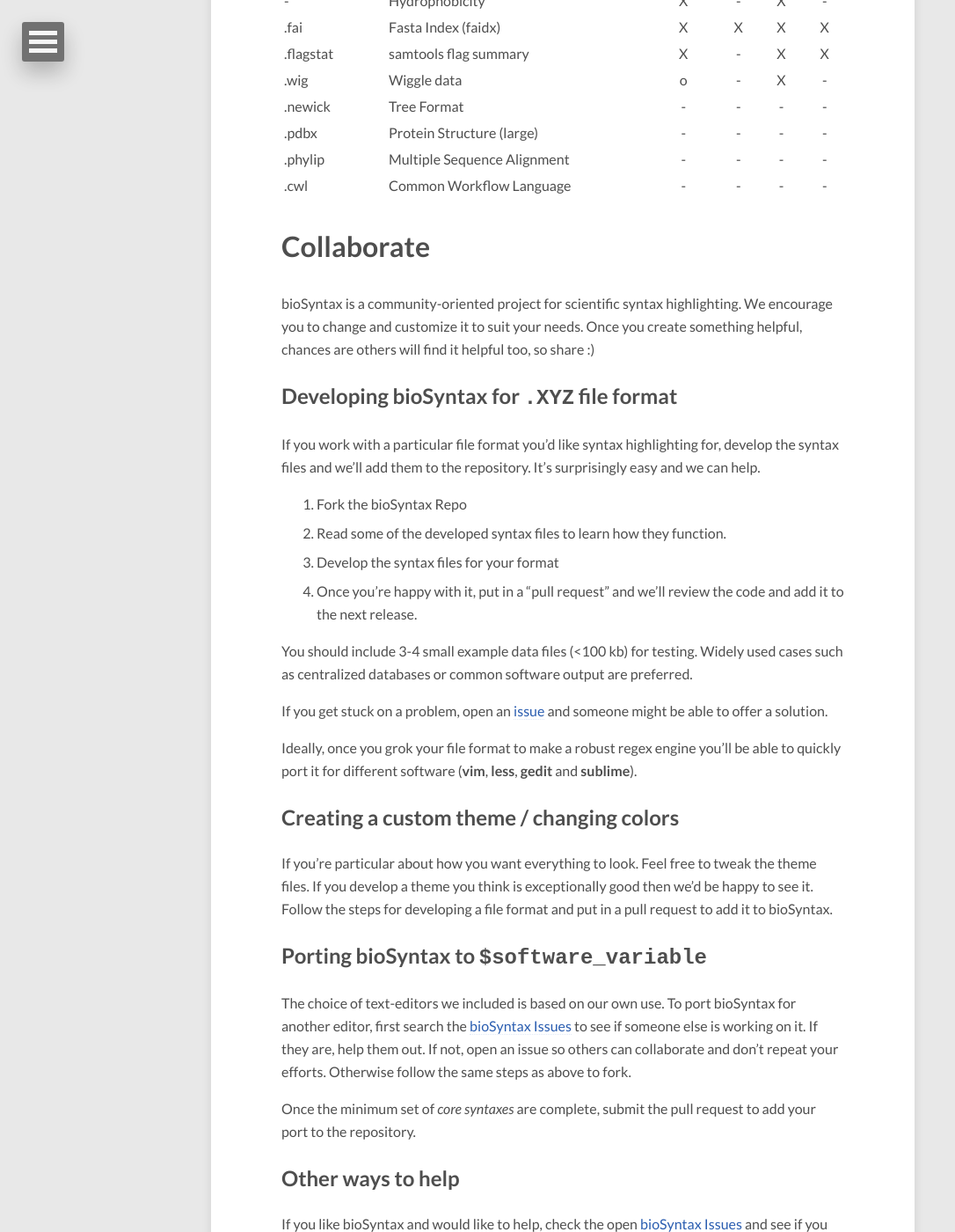
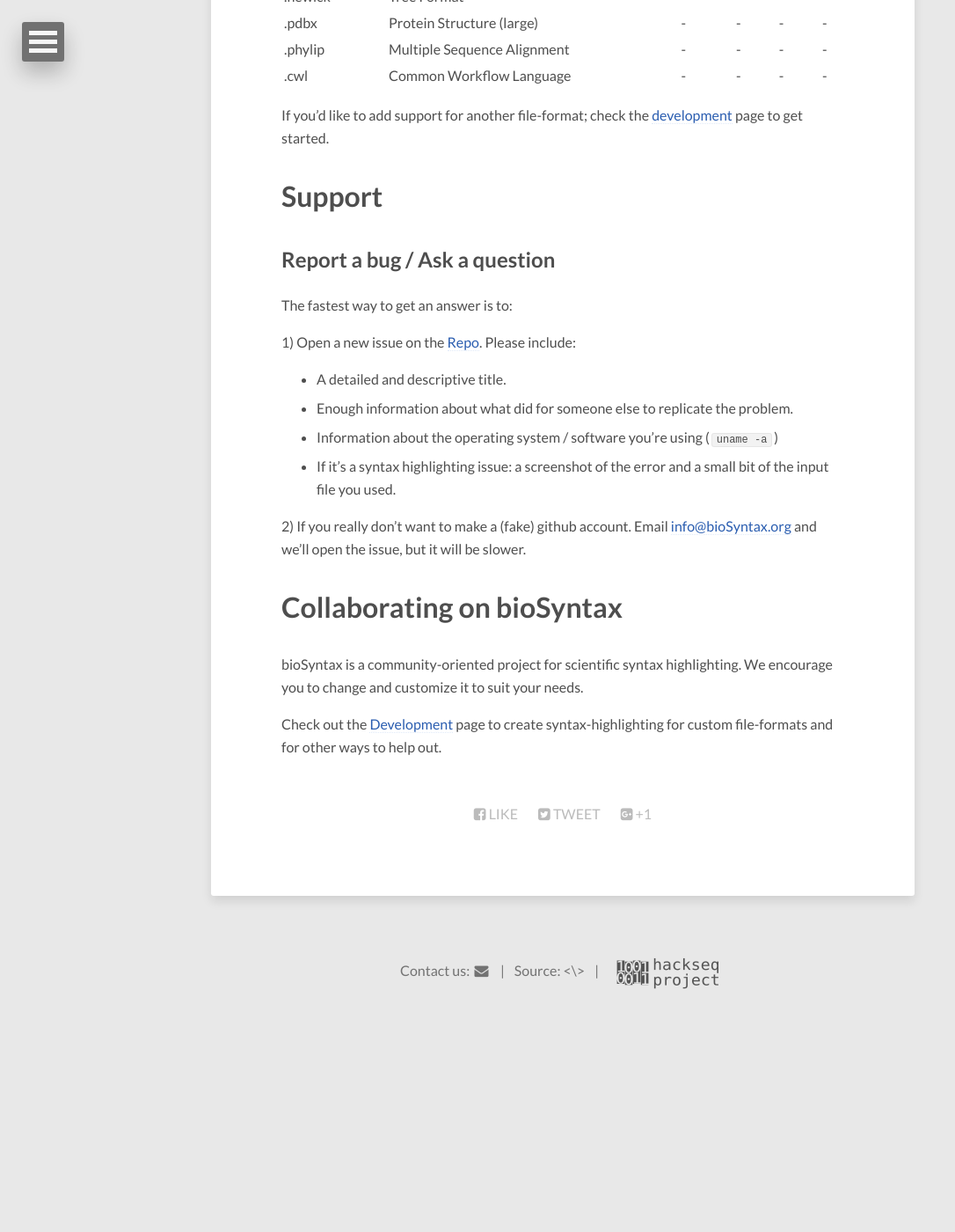
Before and after one commit to bioSyntax/bioSyntax-site, a Jekyll site: the page built from man.md, in a window 1280 px wide and 1400 px high, scrolled down 5584 px. Shown: the whole window at 88% size, without its empty margins (0-1086 px from the left). Built offline with Jekyll 4.4.1, drawn with Linux system fonts in a browser that asks for light colours; nearby versions of some CDN libraries; after the commit the page ends 6746 px from its top, so only the background shows below that; some of the changed text lies outside the part shown.

Commit message:
Added Dev Page

```diff
--- a/_includes/navigation.html
+++ b/_includes/navigation.html
@@ -11,8 +11,8 @@
 					<p><a href="{{ site.url }}/man#getting-started">Getting Started</a></p>
 					<p><a href="{{ site.url }}/man#reading-data">Reading Data</a></p>
 					<p><a href="{{ site.url }}/man#supported-file-formats">File Formats</a></p>
-					<p><a href="{{ site.url }}/man#collaborate">Custom Formats</a></p>
 					<p><a href="{{ site.url }}/man#support">Support</a></p>
+					<p><a href="{{ site.url }}/dev">Collaborating</a></p>
 				</li>
 			</ul><!-- /.dl-submenu -->
 		</li>
@@ -32,7 +31,7 @@
 					<p><a href="https://github.com/Jwong684">J.Wong</a></p>
 				</li>
 				<li>
-					<a href="{{ site.url }}/man#collaborate"><span class="btn btn-inverse">Collaborate!</span></a>
+					<a href="{{ site.url }}/dev"><span class="btn btn-inverse">Collaborate!</span></a>
 				</li>
 				{% if site.owner.github %}<li>
 					<a href="https://github.com/{{ site.owner.github }}"><i class="fa fa-fw fa-github"></i> Source</a>
--- a/man.md
+++ b/man.md
@@ -155,39 +155,7 @@
 | .phylip     | Multiple Sequence Alignment |    -    |  -  |   -   | -    |
 | .cwl        | Common Workflow Language    |    -    |  -  |   -   | -    |
 
-
-# Collaborate
-
-bioSyntax is a community-oriented project for scientific syntax highlighting. We encourage you to change and customize it to suit your needs. Once you create something helpful, chances are others will find it helpful too, so share :)
-
-## Developing bioSyntax for `.XYZ` file format
-
- If you work with a particular file format you'd like syntax highlighting for, develop the syntax files and we'll add them to the repository. It's surprisingly easy and we can help.
-
-1. Fork the bioSyntax Repo
-2. Read some of the developed syntax files to learn how they function.
-3. Develop the syntax files for your format
-4. Once you're happy with it, put in a "pull request" and we'll review the code and add it to the next release.
-
-You should include 3-4 small example data files (<100 kb) for testing. Widely used cases such as centralized databases or common software output are preferred.
-
-If you get stuck on a problem, open an [issue](https://github.com/ababaian/bioSyntax/issues) and someone might be able to offer a solution.
-
-Ideally, once you grok your file format to make a robust regex engine you'll be able to quickly port it for different software (**vim**, **less**, **gedit** and **sublime**).
-
-## Creating a custom theme / changing colors
-
-If you're particular about how you want everything to look. Feel free to tweak the theme files. If you develop a theme you think is exceptionally good then we'd be happy to see it. Follow the steps for developing a file format and put in a pull request to add it to bioSyntax.
-
-## Porting bioSyntax to `$software_variable`
-
-The choice of text-editors we included is based on our own use. To port bioSyntax for another editor, first search the [bioSyntax Issues](https://github.com/ababaian/bioSyntax/issues) to see if someone else is working on it. If they are, help them out. If not, open an issue so others can collaborate and don't repeat your efforts. Otherwise follow the same steps as above to fork.
-
-Once the minimum set of *core syntaxes* are complete, submit the pull request to add your port to the repository.
-
-## Other ways to help
-
-If you like bioSyntax and would like to help, check the open [bioSyntax Issues](https://github.com/ababaian/bioSyntax/issues) and see if you can solve them. Problems tagged <span style="color: green">`help`</span> are often a good place to start with.
+If you'd like to add support for another file-format; check the [development](dev) page to get started.
 
 # Support
 
@@ -203,3 +171,10 @@
 - If it's a syntax highlighting issue: a screenshot of the error and a small bit of the input file you used.
 
 2) If you really don't want to make a (fake) github account. Email [info@bioSyntax.org](mailto:info@bioSyntax.org) and we'll open the issue, but it will be slower.
+
+
+# Collaborating on bioSyntax
+
+bioSyntax is a community-oriented project for scientific syntax highlighting. We encourage you to change and customize it to suit your needs.
+
+Check out the [Development](dev) page to create syntax-highlighting for custom file-formats and for other ways to help out.
```
Also changed, not shown: other parts of _includes/navigation.html (+0 -1 lines), dev.md (added, +116 -0 lines), images/drawHelix.sh.gif (added), 1 other file.
